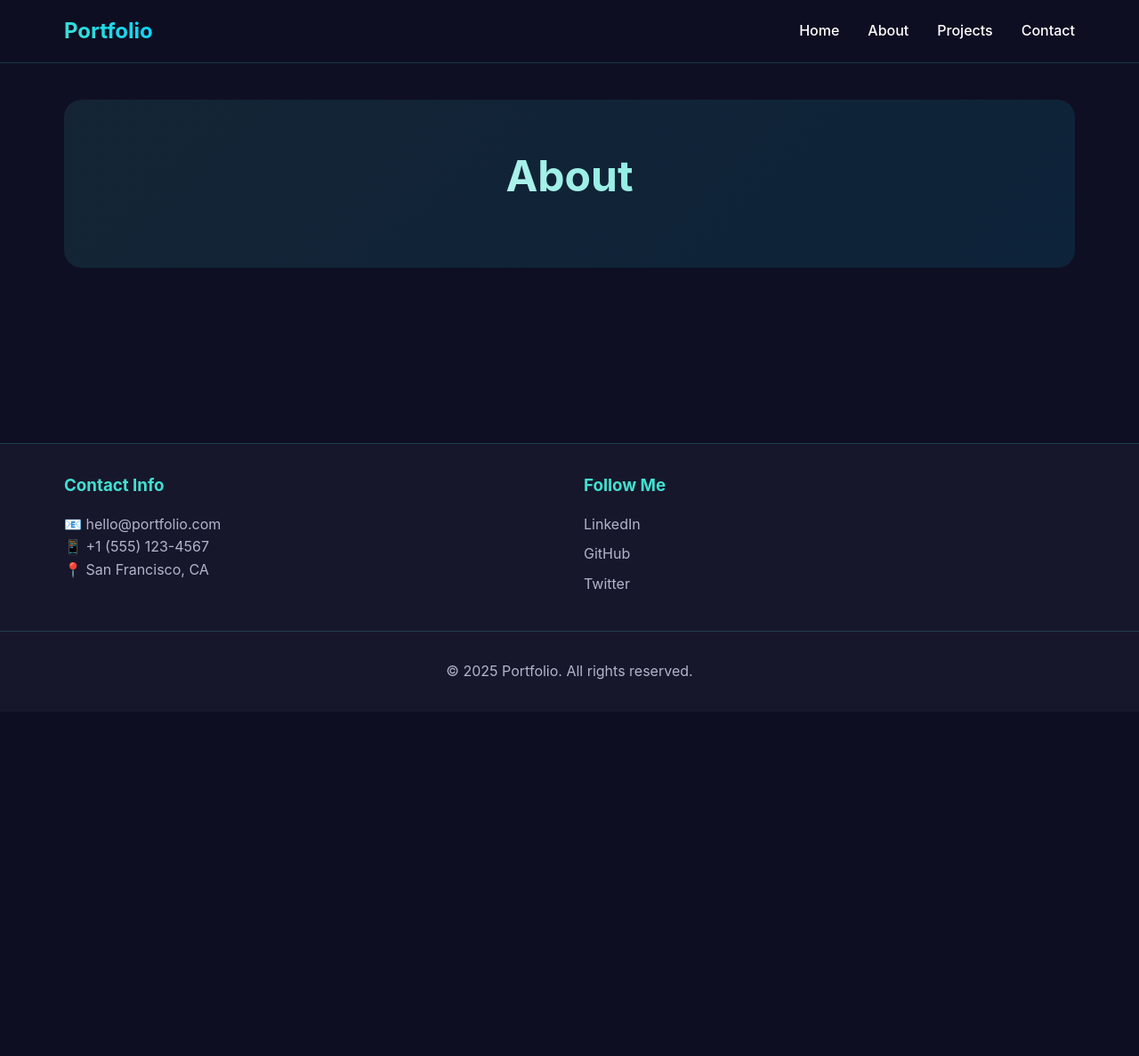
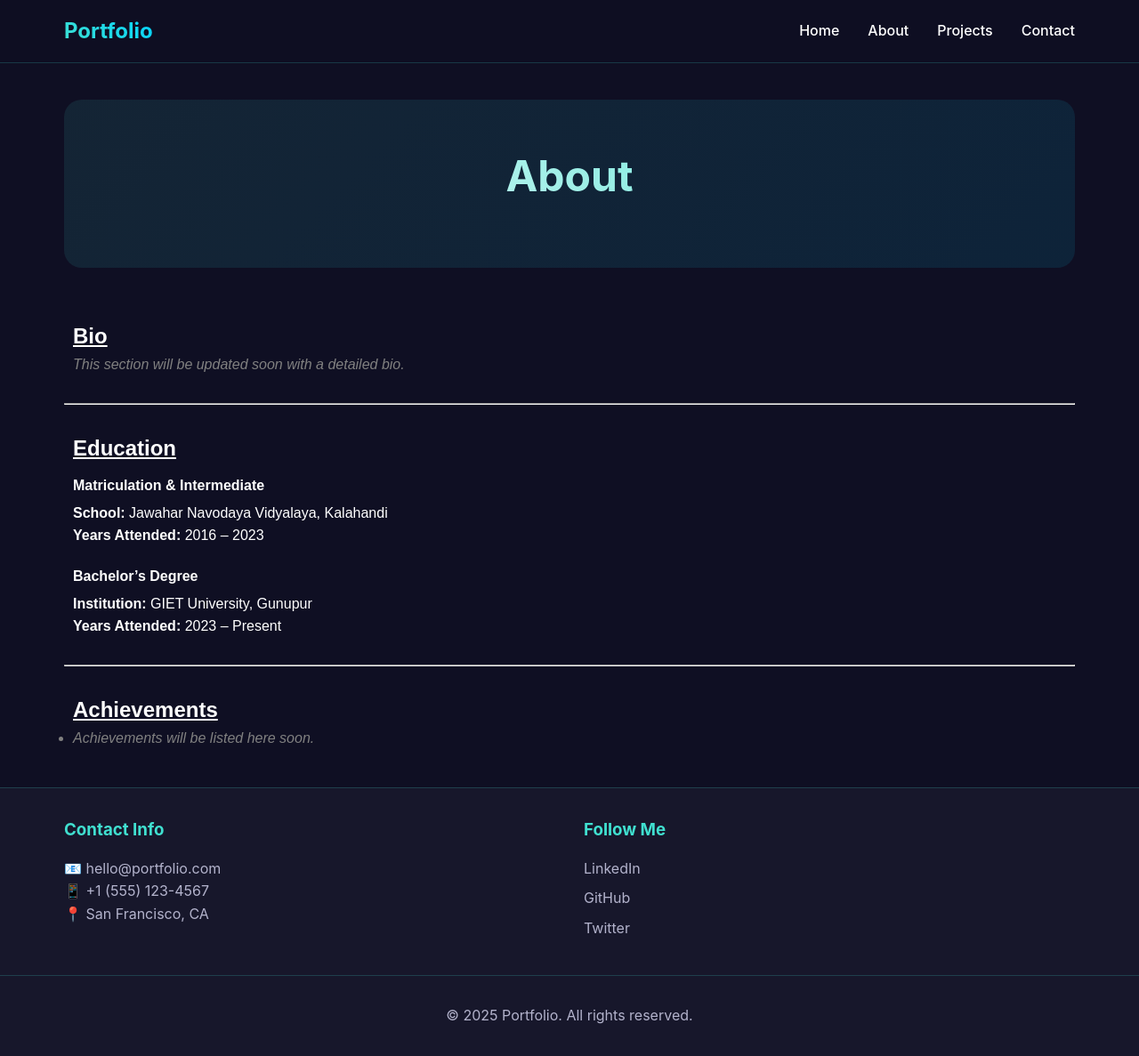
Before and after one commit to Tanmaya793/personal_portfolio, a Flask app: page /about in a window 1280 px wide. Shown: the whole page at 89% size. Before the commit the page ends 764 px from the top, so only its background shows below. Run offline with Flask 3, Linux system fonts and the light colour scheme.

Commit message:
about page, updated

```diff
--- a/templates/about.html
+++ b/templates/about.html
@@ -1,4 +1,45 @@
 {% extends "base.html" %}
 
 {% block content %}
+
+<section style="padding: 10px; font-family: Arial, sans-serif;">
+    <div>
+        <h2 style="text-decoration: underline; font-weight: bold;">Bio</h2>
+        <p style="font-style: italic; color: gray;">This section will be updated soon with a detailed bio.</p>
+    </div>
+</section>
+
+<hr style="margin: 20px 0;">
+
+<section style="padding: 10px; font-family: Arial, sans-serif;">
+    <div>
+        <h2 style="text-decoration: underline; font-weight: bold;">Education</h2>
+
+        <div style="margin-top: 10px;">
+            <h4 style="margin-bottom: 5px;"><b>Matriculation & Intermediate</b></h4>
+            <p><strong>School:</strong> Jawahar Navodaya Vidyalaya, Kalahandi</p>
+            <p><strong>Years Attended:</strong> 2016 – 2023</p>
+        </div>
+
+        <div style="margin-top: 20px;">
+            <h4 style="margin-bottom: 5px;"><b>Bachelor’s Degree</b></h4>
+            <p><strong>Institution:</strong> GIET University, Gunupur</p>
+            <p><strong>Years Attended:</strong> 2023 – Present</p>
+        </div>
+    </div>
+</section>
+
+<hr style="margin: 20px 0;">
+
+<section style="padding: 10px; font-family: Arial, sans-serif;">
+    <div>
+        <h2 style="text-decoration: underline; font-weight: bold;">Achievements</h2>
+        <ul style="color: gray; font-style: italic;">
+            <li>Achievements will be listed here soon.</li>
+        </ul>
+    </div>
+</section>
+
+
+
 {% endblock content %}
```
